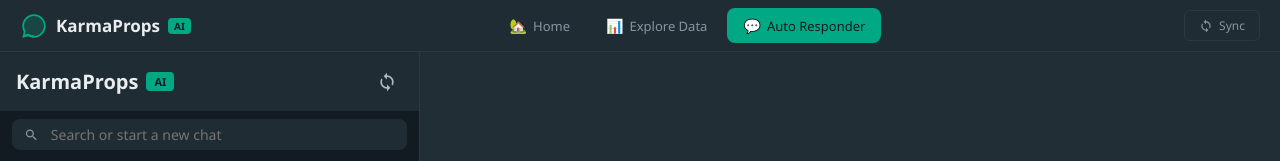
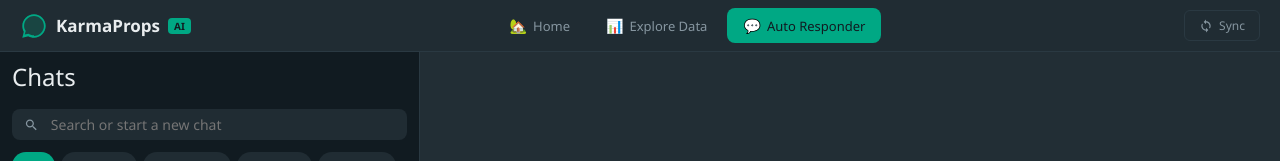
Before and after one commit to Rakshith-28/karmaprops, a Next.js app: page /dashboard in a window 1280 px wide. Shown: the top 161 px of the page. Built offline with nearby package versions, Linux system fonts and the light colour scheme; no server answers; the database is empty.

Commit message:
feat: Enhance contact synchronization by adding API endpoint and updating message caller names

```diff
--- /dev/null
+++ b/app/api/sync-contacts/route.ts
@@ -0,0 +1,31 @@
+import { prisma } from "@/lib/prisma";
+import { getAllQuoContacts } from "@/lib/quo";
+
+export async function POST() {
+  try {
+    const contacts = await getAllQuoContacts();
+    let updated = 0;
+
+    // Get all messages with no callerName
+    const messages = await prisma.message.findMany({
+      where: { callerName: null },
+      select: { id: true, fromPhone: true },
+    });
+
+    for (const msg of messages) {
+      const name = contacts[msg.fromPhone];
+      if (name) {
+        await prisma.message.updateMany({
+          where: { fromPhone: msg.fromPhone, callerName: null },
+          data: { callerName: name },
+        });
+        updated++;
+      }
+    }
+
+    return Response.json({ success: true, updated, totalContacts: Object.keys(contacts).length });
+  } catch (error: any) {
+    console.error("Sync contacts error:", error.message);
+    return Response.json({ error: error.message }, { status: 500 });
+  }
+}
--- a/app/dashboard/page.tsx
+++ b/app/dashboard/page.tsx
@@ -190,12 +190,15 @@
     }
   }, []);
 
-  // Fetch Quo contacts once on load
+  // Fetch Quo contacts and sync names into DB on load
   useEffect(() => {
     fetch("/api/contacts")
       .then((res) => res.json())
       .then((data) => setQuoContacts(data.contacts || {}))
       .catch(() => {});
+
+    // Sync Quo contact names into Message table
+    fetch("/api/sync-contacts", { method: "POST" }).catch(() => {});
   }, []);
 
   // Poll every 15 seconds
@@ -336,25 +339,12 @@
       {/* ═══ LEFT PANEL ═══ */}
       <div style={{ width: 420, minWidth: 420, borderRight: "1px solid #2a3942", display: "flex", flexDirection: "column", background: "#111b21" }}>
 
-        {/* Header */}
-        <div style={{ padding: "10px 16px", background: "#202c33", display: "flex", alignItems: "center", justifyContent: "space-between", height: 59 }}>
-          <div style={{ display: "flex", alignItems: "center", gap: 8 }}>
-            <span style={{ fontSize: 20, fontWeight: 600, color: "#e9edef" }}>KarmaProps</span>
-            <span style={{ fontSize: 11, background: "#00a884", color: "#111b21", padding: "2px 8px", borderRadius: 4, fontWeight: 600 }}>AI</span>
-          </div>
-          <button
-            onClick={handleSync}
-            disabled={syncing}
-            style={{ background: "none", border: "none", cursor: "pointer", padding: 6, borderRadius: "50%", display: "flex", alignItems: "center", opacity: syncing ? 0.5 : 1 }}
-            title="Sync DoorLoop Data"
-          >
-            <svg width="20" height="20" viewBox="0 0 24 24" fill="#aebac1" style={{ animation: syncing ? "spin 1s linear infinite" : "none" }}>
-              <path d="M12 4V1L8 5l4 4V6c3.31 0 6 2.69 6 6 0 1.01-.25 1.97-.7 2.8l1.46 1.46C19.54 15.03 20 13.57 20 12c0-4.42-3.58-8-8-8zm0 14c-3.31 0-6-2.69-6-6 0-1.01.25-1.97.7-2.8L5.24 7.74C4.46 8.97 4 10.43 4 12c0 4.42 3.58 8 8 8v3l4-4-4-4v3z" />
-            </svg>
-          </button>
-        </div>
+
 
         {/* Search */}
+        <div style={{ padding: "8px 12px", background: "#111b21"}}>
+          <p style={{ fontSize: 24, fontWeight: 500, color: "#e9edef" }}>Chats</p>
+        </div>
         <div style={{ padding: "8px 12px", background: "#111b21" }}>
           <div style={{ display: "flex", alignItems: "center", background: "#202c33", borderRadius: 8, padding: "6px 12px", gap: 12 }}>
             <svg width="16" height="16" viewBox="0 0 24 24" fill="#8696a0"><path d="M15.5 14h-.79l-.28-.27C15.41 12.59 16 11.11 16 9.5 16 5.91 13.09 3 9.5 3S3 5.91 3 9.5 5.91 16 9.5 16c1.61 0 3.09-.59 4.23-1.57l.27.28v.79l5 4.99L20.49 19l-4.99-5zm-6 0C7.01 14 5 11.99 5 9.5S7.01 5 9.5 5 14 7.01 14 9.5 11.99 14 9.5 14z" /></svg>
--- a/app/explore/page.tsx
+++ b/app/explore/page.tsx
@@ -434,7 +434,7 @@
         {/* Logo */}
         <div style={{ padding: "16px 20px", borderBottom: "1px solid #2a3942", display: "flex", alignItems: "center", gap: 8 }}>
           <a href="/" style={{ textDecoration: "none", display: "flex", alignItems: "center", gap: 8 }}>
-            <span style={{ fontSize: 18, fontWeight: 600, color: "#e9edef" }}>KarmaProps</span>
+            <span style={{ fontSize: 18, fontWeight: 600, color: "#e9edef" }}>Database</span>
             <span style={{ fontSize: 10, background: "#00a884", color: "#111b21", padding: "1px 6px", borderRadius: 4, fontWeight: 700 }}>AI</span>
           </a>
         </div>
```
